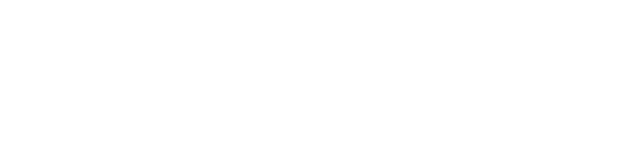
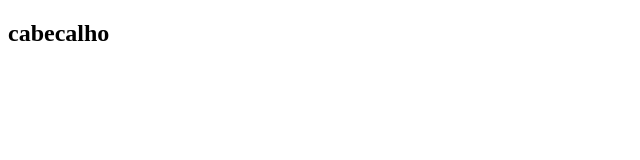
Before and after one commit to Jeanrlyc/09-12-24, a plain HTML site: page index.html in a window 1280 px wide. Shown: the whole page, without its empty margins (0-640 px from the left). Drawn offline with Linux system fonts and the light colour scheme.

Commit message:
cabecalho

```diff
--- a/index.html
+++ b/index.html
@@ -6,7 +6,11 @@
     <title>Document</title>
 </head>
 <body>
-
+<section>
+    <div>
+        <h1> cabecalho </h1>
+    </div>
+</section>
 
 </body>
 </html>
```
